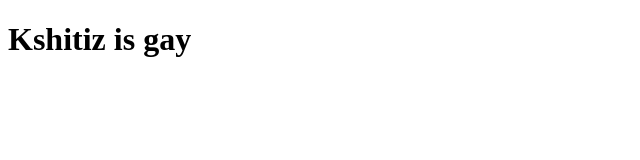
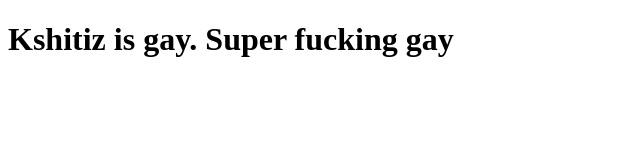
Before and after one commit to rohaan011/port, a plain HTML site: page index.html in a window 1280 px wide. Shown: the whole page, without its empty margins (0-640 px from the left). Drawn offline with Linux system fonts and the light colour scheme.

Commit message:
first commit

```diff
--- a/index.html
+++ b/index.html
@@ -6,6 +6,6 @@
     <title>Document</title>
 </head>
 <body>
-    <h1>Kshitiz is gay</h1>
+    <h1>Kshitiz is gay. Super fucking gay</h1>
 </body>
 </html>
```
